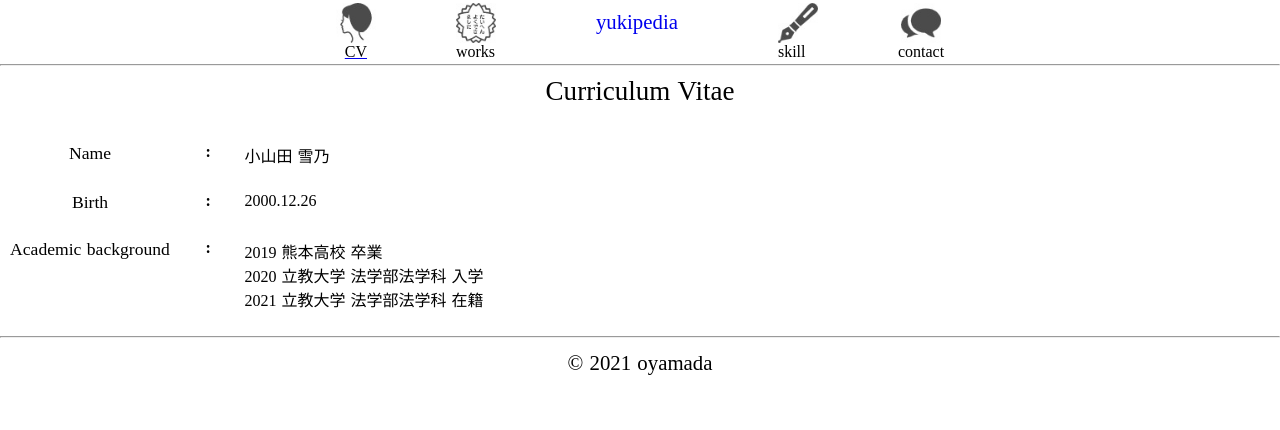
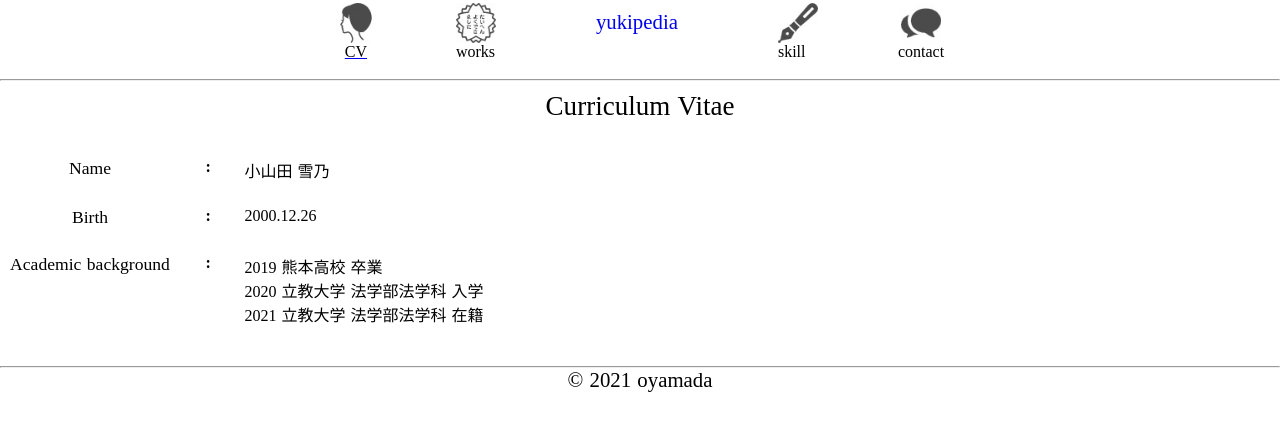
Before and after one commit to schnee25/portfolio, a Nuxt app: page /aboutme in a window 1280 px wide. Shown: the top 430 px of the page. Built offline with nearby package versions, Linux system fonts and the light colour scheme; a web font is replaced by a local one.

Commit message:
footerとbodyの間の余白を少し広く

```diff
--- a/components/AppFooter.vue
+++ b/components/AppFooter.vue
@@ -20,14 +20,17 @@ export default {}
   flex-direction: column;
 }
 
+hr{
+margin-top: 15px;
+}
+
 .footer {
   font-family: 'Hachi Maru Pop', cursive;
   display: inline-block;
   display: flex;
   justify-content: center;
   align-content: center;
-  margin: 1% 0 1% 0;
-
+  margin: 0 0 1% 0;
   /* height: 100px;
   line-height: 100px; */
   /* height/line-height -> 子要素の上下を中央揃えにするため */
```
